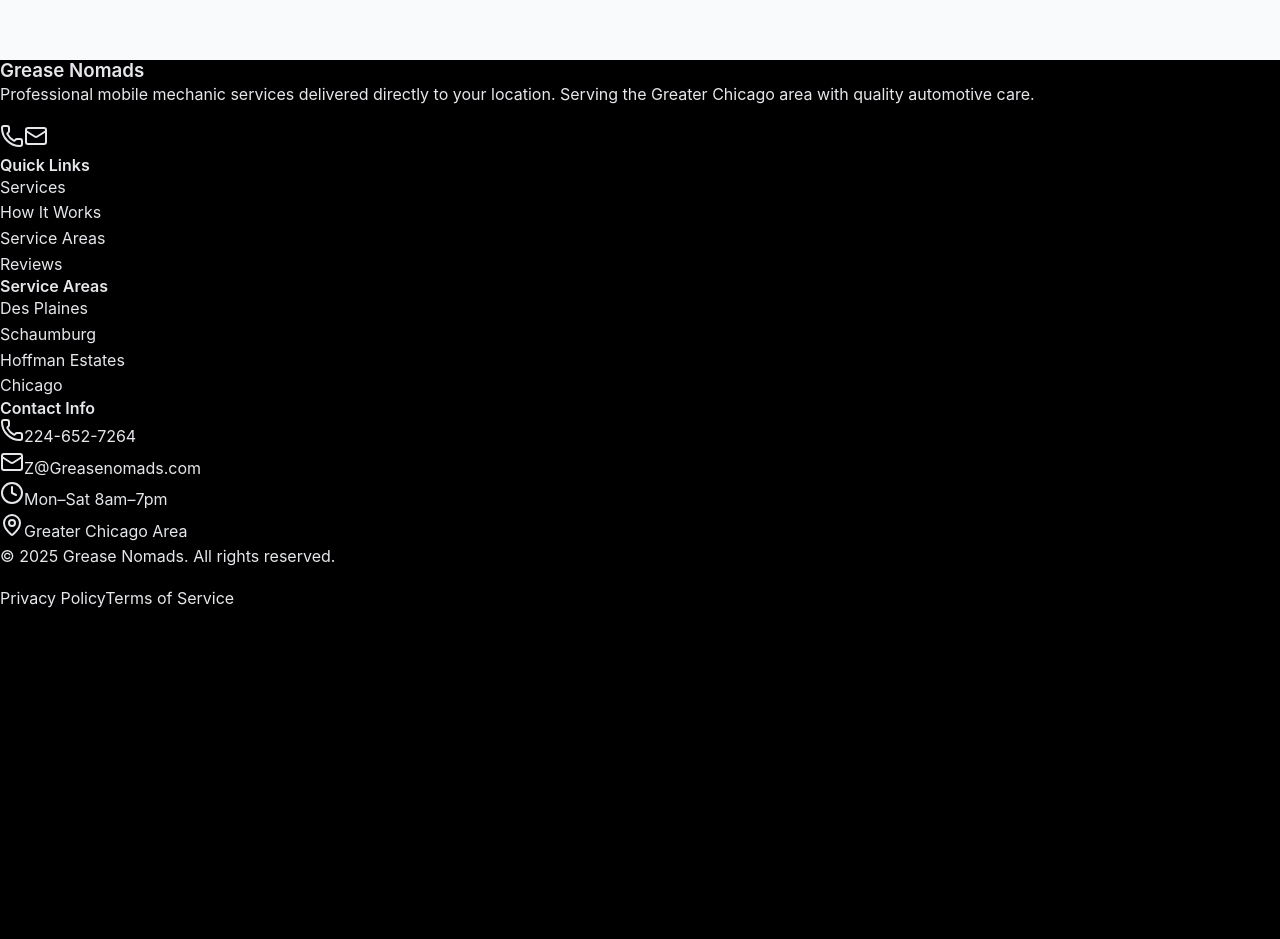
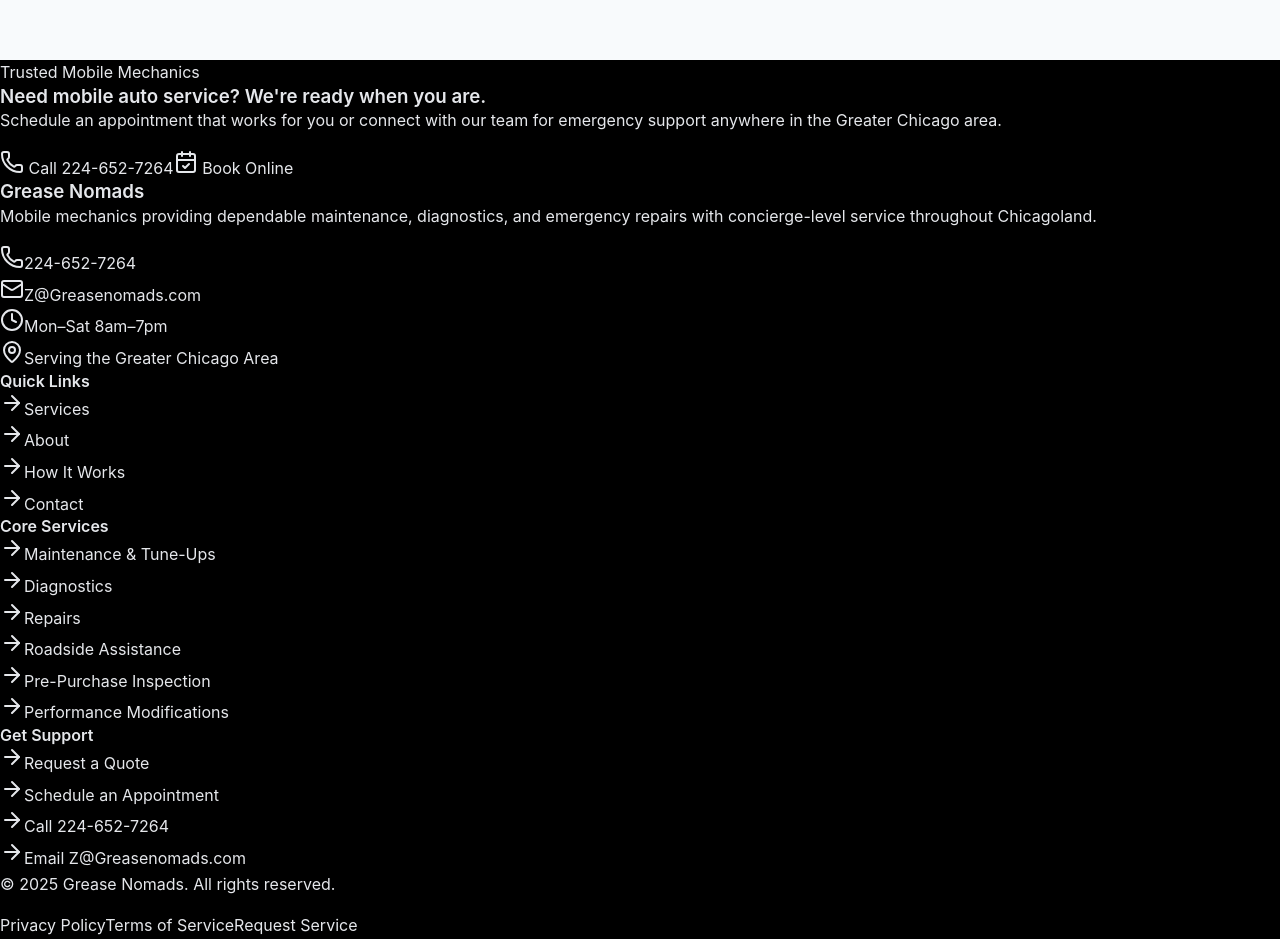
Before and after one commit to idoodis/grease-nomads, a Next.js app: page /admin/login in a window 1280 px wide. Shown: the part 820-1759 px from the top of the page. Before the commit the page ends 1432 px from the top, so only its background shows below. Built offline with nearby package versions, Linux system fonts and the light colour scheme.

Commit message:
Revamp services and footer presentation

```diff
--- a/src/components/footer.tsx
+++ b/src/components/footer.tsx
@@ -1,168 +1,168 @@
 import Link from 'next/link';
-import { Phone, Mail, MapPin, Clock } from 'lucide-react';
+import { Phone, Mail, MapPin, Clock, ArrowRight, CalendarCheck } from 'lucide-react';
 
 export function Footer() {
   const currentYear = new Date().getFullYear();
 
+  const quickLinks = [
+    { label: 'Services', href: '/services' },
+    { label: 'About', href: '/about' },
+    { label: 'How It Works', href: '/how-it-works' },
+    { label: 'Contact', href: '/contact' },
+  ];
+
+  const serviceLinks = [
+    { label: 'Maintenance & Tune-Ups', href: '/maintenance' },
+    { label: 'Diagnostics', href: '/diagnosis' },
+    { label: 'Repairs', href: '/repairs' },
+    { label: 'Roadside Assistance', href: '/roadside-assistance' },
+    { label: 'Pre-Purchase Inspection', href: '/pre-purchase-inspection' },
+    { label: 'Performance Modifications', href: '/modifications' },
+  ];
+
+  const supportLinks = [
+    { label: 'Request a Quote', href: '/contact' },
+    { label: 'Schedule an Appointment', href: '/contact' },
+    { label: 'Call 224-652-7264', href: 'tel:+12246527264', external: true },
+    { label: 'Email Z@Greasenomads.com', href: 'mailto:Z@Greasenomads.com', external: true },
+  ];
+
   return (
-    <footer className="bg-secondary-900 text-white">
-      <div className="max-w-7xl mx-auto px-4 sm:px-6 lg:px-8 py-16">
-        <div className="grid grid-cols-1 md:grid-cols-2 lg:grid-cols-4 gap-8">
-          {/* Company Info */}
-          <div className="space-y-4">
-            <h3 className="text-2xl font-heading font-bold">Grease Nomads</h3>
-            <p className="text-gray-300 leading-relaxed">
-              Professional mobile mechanic services delivered directly to your
-              location. Serving the Greater Chicago area with quality automotive
-              care.
-            </p>
-            <div className="flex space-x-4">
+    <footer className="relative bg-secondary-900 text-gray-200">
+      <div className="absolute inset-0 bg-[radial-gradient(circle_at_top,_rgba(255,255,255,0.06),_transparent_55%)]" />
+      <div className="relative max-w-7xl mx-auto px-4 sm:px-6 lg:px-8 py-16">
+        <div className="mb-16">
+          <div className="rounded-3xl bg-gradient-to-r from-primary-600 via-primary-500 to-primary-400 px-8 py-10 shadow-2xl text-white flex flex-col gap-6 lg:flex-row lg:items-center lg:justify-between">
+            <div>
+              <span className="inline-flex items-center rounded-full bg-white/20 px-3 py-1 text-xs font-semibold uppercase tracking-wide">
+                Trusted Mobile Mechanics
+              </span>
+              <h3 className="mt-4 text-2xl lg:text-3xl font-heading font-bold">
+                Need mobile auto service? We&apos;re ready when you are.
+              </h3>
+              <p className="mt-3 max-w-2xl text-white/80">
+                Schedule an appointment that works for you or connect with our team for emergency support anywhere in the Greater Chicago area.
+              </p>
+            </div>
+            <div className="flex flex-col sm:flex-row gap-3">
               <a
                 href="tel:+12246527264"
-                className="text-primary hover:text-primary/80 transition-colors"
+                className="inline-flex items-center justify-center gap-2 whitespace-nowrap rounded-xl bg-white/15 px-5 py-3 text-sm font-semibold transition-colors hover:bg-white/25"
               >
-                <Phone className="w-5 h-5" />
+                <Phone className="h-4 w-4" /> Call 224-652-7264
               </a>
-              <a
-                href="mailto:Z@Greasenomads.com"
-                className="text-primary hover:text-primary/80 transition-colors"
+              <Link
+                href="/contact"
+                className="inline-flex items-center justify-center gap-2 whitespace-nowrap rounded-xl bg-white px-5 py-3 text-sm font-semibold text-secondary-900 transition-colors hover:bg-gray-100"
               >
-                <Mail className="w-5 h-5" />
-              </a>
-            </div>
-          </div>
-
-          {/* Quick Links */}
-          <div className="space-y-4">
-            <h4 className="text-lg font-heading font-semibold">Quick Links</h4>
-            <ul className="space-y-2">
-              <li>
-                <Link
-                  href="/services"
-                  className="text-gray-300 hover:text-primary transition-colors"
-                >
-                  Services
-                </Link>
-              </li>
-              <li>
-                <Link
-                  href="/how-it-works"
-                  className="text-gray-300 hover:text-primary transition-colors"
-                >
-                  How It Works
-                </Link>
-              </li>
-              <li>
-                <Link
-                  href="/service-areas"
-                  className="text-gray-300 hover:text-primary transition-colors"
-                >
-                  Service Areas
-                </Link>
-              </li>
-              <li>
-                <Link
-                  href="/reviews"
-                  className="text-gray-300 hover:text-primary transition-colors"
-                >
-                  Reviews
-                </Link>
-              </li>
-            </ul>
-          </div>
-
-          {/* Service Areas */}
-          <div className="space-y-4">
-            <h4 className="text-lg font-heading font-semibold">
-              Service Areas
-            </h4>
-            <ul className="space-y-2">
-              <li>
-                <Link
-                  href="/service-areas/des-plaines"
-                  className="text-gray-300 hover:text-primary transition-colors"
-                >
-                  Des Plaines
-                </Link>
-              </li>
-              <li>
-                <Link
-                  href="/service-areas/schaumburg"
-                  className="text-gray-300 hover:text-primary transition-colors"
-                >
-                  Schaumburg
-                </Link>
-              </li>
-              <li>
-                <Link
-                  href="/service-areas/hoffman-estates"
-                  className="text-gray-300 hover:text-primary transition-colors"
-                >
-                  Hoffman Estates
-                </Link>
-              </li>
-              <li>
-                <Link
-                  href="/service-areas/chicago"
-                  className="text-gray-300 hover:text-primary transition-colors"
-                >
-                  Chicago
-                </Link>
-              </li>
-            </ul>
-          </div>
-
-          {/* Contact Info */}
-          <div className="space-y-4">
-            <h4 className="text-lg font-heading font-semibold">Contact Info</h4>
-            <div className="space-y-3">
-              <div className="flex items-center space-x-3">
-                <Phone className="w-5 h-5 text-primary" />
-                <a
-                  href="tel:+12246527264"
-                  className="text-gray-300 hover:text-primary transition-colors"
-                >
-                  224-652-7264
-                </a>
-              </div>
-              <div className="flex items-center space-x-3">
-                <Mail className="w-5 h-5 text-primary" />
-                <a
-                  href="mailto:Z@Greasenomads.com"
-                  className="text-gray-300 hover:text-primary transition-colors"
-                >
-                  Z@Greasenomads.com
-                </a>
-              </div>
-              <div className="flex items-center space-x-3">
-                <Clock className="w-5 h-5 text-primary" />
-                <span className="text-gray-300">Mon–Sat 8am–7pm</span>
-              </div>
-              <div className="flex items-center space-x-3">
-                <MapPin className="w-5 h-5 text-primary" />
-                <span className="text-gray-300">Greater Chicago Area</span>
-              </div>
+                <CalendarCheck className="h-4 w-4" /> Book Online
+              </Link>
             </div>
           </div>
         </div>
 
-        <div className="border-t border-gray-800 mt-12 pt-8">
-          <div className="flex flex-col md:flex-row justify-between items-center">
-            <p className="text-gray-400 text-sm">
-              © {currentYear} Grease Nomads. All rights reserved.
+        <div className="grid grid-cols-1 gap-12 md:grid-cols-2 lg:grid-cols-4">
+          <div className="space-y-5">
+            <h3 className="text-2xl font-heading font-bold text-white">Grease Nomads</h3>
+            <p className="text-sm leading-relaxed text-gray-300">
+              Mobile mechanics providing dependable maintenance, diagnostics, and emergency repairs with concierge-level service throughout Chicagoland.
             </p>
-            <div className="flex space-x-6 mt-4 md:mt-0">
-              <Link
-                href="/privacy"
-                className="text-gray-400 hover:text-primary transition-colors text-sm"
-              >
+            <div className="flex items-center gap-4 text-sm text-gray-300">
+              <Phone className="h-4 w-4 text-primary" />
+              <a href="tel:+12246527264" className="hover:text-white transition-colors">
+                224-652-7264
+              </a>
+            </div>
+            <div className="flex items-center gap-4 text-sm text-gray-300">
+              <Mail className="h-4 w-4 text-primary" />
+              <a href="mailto:Z@Greasenomads.com" className="hover:text-white transition-colors">
+                Z@Greasenomads.com
+              </a>
+            </div>
+            <div className="flex items-center gap-4 text-sm text-gray-300">
+              <Clock className="h-4 w-4 text-primary" />
+              <span>Mon–Sat 8am–7pm</span>
+            </div>
+            <div className="flex items-center gap-4 text-sm text-gray-300">
+              <MapPin className="h-4 w-4 text-primary" />
+              <span>Serving the Greater Chicago Area</span>
+            </div>
+          </div>
+
+          <div>
+            <h4 className="text-lg font-heading font-semibold text-white">Quick Links</h4>
+            <ul className="mt-4 space-y-3 text-sm">
+              {quickLinks.map((link) => (
+                <li key={link.label}>
+                  <Link
+                    href={link.href}
+                    className="group inline-flex items-center gap-2 text-gray-300 transition-colors hover:text-white"
+                  >
+                    <ArrowRight className="h-3.5 w-3.5 transition-transform group-hover:translate-x-1" />
+                    {link.label}
+                  </Link>
+                </li>
+              ))}
+            </ul>
+          </div>
+
+          <div>
+            <h4 className="text-lg font-heading font-semibold text-white">Core Services</h4>
+            <ul className="mt-4 space-y-3 text-sm">
+              {serviceLinks.map((link) => (
+                <li key={link.label}>
+                  <Link
+                    href={link.href}
+                    className="group inline-flex items-center gap-2 text-gray-300 transition-colors hover:text-white"
+                  >
+                    <ArrowRight className="h-3.5 w-3.5 transition-transform group-hover:translate-x-1" />
+                    {link.label}
+                  </Link>
+                </li>
+              ))}
+            </ul>
+          </div>
+
+          <div>
+            <h4 className="text-lg font-heading font-semibold text-white">Get Support</h4>
+            <ul className="mt-4 space-y-3 text-sm">
+              {supportLinks.map((link) => (
+                <li key={link.label}>
+                  {link.external ? (
+                    <a
+                      href={link.href}
+                      className="group inline-flex items-center gap-2 text-gray-300 transition-colors hover:text-white"
+                    >
+                      <ArrowRight className="h-3.5 w-3.5 transition-transform group-hover:translate-x-1" />
+                      {link.label}
+                    </a>
+                  ) : (
+                    <Link
+                      href={link.href}
+                      className="group inline-flex items-center gap-2 text-gray-300 transition-colors hover:text-white"
+                    >
+                      <ArrowRight className="h-3.5 w-3.5 transition-transform group-hover:translate-x-1" />
+                      {link.label}
+                    </Link>
+                  )}
+                </li>
+              ))}
+            </ul>
+          </div>
+        </div>
+
+        <div className="mt-16 border-t border-white/10 pt-8">
+          <div className="flex flex-col items-start gap-4 text-sm text-gray-400 md:flex-row md:items-center md:justify-between">
+            <p>© {currentYear} Grease Nomads. All rights reserved.</p>
+            <div className="flex flex-wrap gap-x-6 gap-y-2">
+              <Link href="/privacy" className="hover:text-white transition-colors">
                 Privacy Policy
               </Link>
-              <Link
-                href="/terms"
-                className="text-gray-400 hover:text-primary transition-colors text-sm"
-              >
+              <Link href="/terms" className="hover:text-white transition-colors">
                 Terms of Service
+              </Link>
+              <Link href="/contact" className="hover:text-white transition-colors">
+                Request Service
               </Link>
             </div>
           </div>
```
Also changed, not shown: src/components/featured-services.tsx (+27 -11 lines), src/components/services-page.tsx (+180 -57 lines).
